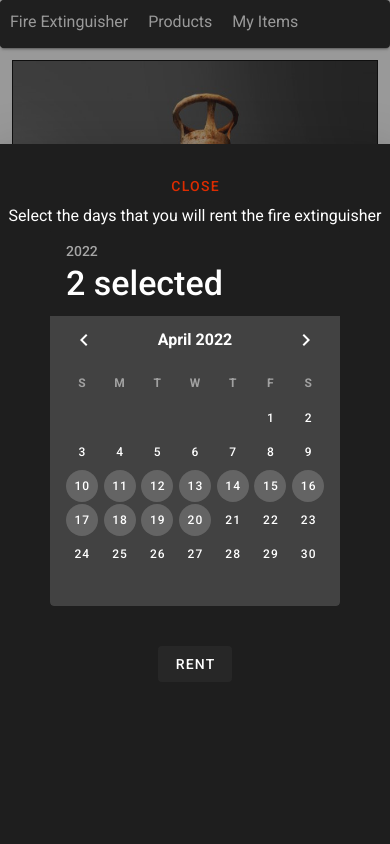
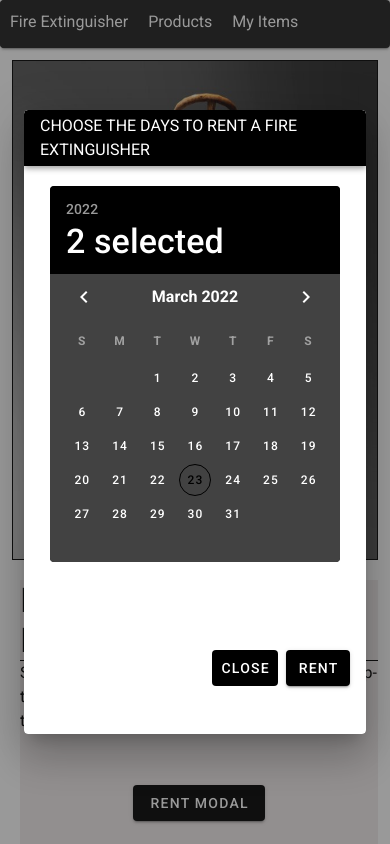
Before and after one commit to ErosBurastero/Fire-Extinguisher, a Nuxt app: page /products/1 in a window 390 px wide. Both pictures are taken after a click on the button "RENT MODAL". Shown: the top 844 px of the page. Built offline with nearby package versions, Linux system fonts and the light colour scheme.

Commit message:
i changed the rent modal btn to improve it, with new styles and responsive design

```diff
--- a/components/RentModal.vue
+++ /dev/null
@@ -1,64 +0,0 @@
-<template>
-  <div class="text-center">
-    <v-bottom-sheet v-model="sheet" inset>
-      <template v-slot:activator="{ on, attrs }">
-        <v-btn color="black" dark v-bind="attrs" v-on="on"> Rent Modal </v-btn>
-      </template>
-      <div class="d-flex justify-center">
-        <v-sheet
-          class="text-center"
-          min-height="300px"
-          height="700px"
-          width="700px"
-        >
-          <v-btn class="mt-6" text color="error" @click="sheet = !sheet">
-            close
-          </v-btn>
-          <div class="">
-            Select the days that you will rent the fire extinguisher
-            <v-row>
-              <v-col class="d-flex justify-center">
-                <v-date-picker v-model="dates" range></v-date-picker>
-              </v-col>
-            </v-row>
-
-            <v-btn
-              @click="
-                () => {
-                  addItem(product.id);
-                  sheet = !sheet;
-                }
-              "
-              class="my-10"
-              depressed
-            >
-              RENT
-            </v-btn>
-          </div>
-        </v-sheet>
-      </div>
-    </v-bottom-sheet>
-  </div>
-</template>
-
-<script>
-import { mapMutations } from "vuex";
-export default {
-  data: () => ({
-    sheet: false,
-    dates: ["2022-04-10", "2022-04-20"],
-  }),
-
-  props: ["product"],
-
-  computed: {
-    dateRangeText() {
-      return this.dates.join(" ~ ");
-    },
-  },
-
-  methods: {
-    ...mapMutations(["addItem"]),
-  },
-};
-</script>
--- /dev/null
+++ b/components/RentModalNew.vue
@@ -0,0 +1,78 @@
+<template>
+  <v-row justify="space-around">
+    <v-col cols="auto">
+      <v-dialog
+        transition="dialog-bottom-transition"
+        max-width="600"
+      >
+        <template v-slot:activator="{ on, attrs }">
+          <v-btn
+            v-bind="attrs"
+            v-on="on"
+            class="black"
+          >RENT MODAL</v-btn>
+        </template>
+        <template v-slot:default="dialog">
+          <v-card class="white">
+            <v-toolbar
+
+              class=" black white--text d-flex justify-center"
+            >CHOOSE THE DAYS TO RENT A FIRE EXTINGUISHER</v-toolbar>
+            <v-card-text>
+               <v-row >
+              <v-col class="d-flex justify-center my-5">
+                <v-date-picker color="black" class="black--text  " v-model="dates" range></v-date-picker>
+              </v-col>
+            </v-row>
+            </v-card-text>
+            <v-card-actions class="justify-end">
+              <v-btn
+                class="white--text black"
+                text
+                @click="dialog.value = false"
+              >Close</v-btn>
+               <v-btn
+              @click="
+                () => {
+                  addItem(product.id);
+                    dialog.value = false
+                }
+              "
+              class="my-10 black"
+
+            >
+              RENT
+            </v-btn>
+            </v-card-actions>
+          </v-card>
+        </template>
+      </v-dialog>
+    </v-col>
+ </v-row>
+</template>
+
+<script>
+import { mapMutations } from "vuex";
+export default {
+  data: () => ({
+    sheet: false,
+    dates: ["", ""],
+  }),
+
+  props: ["product"],
+
+  computed: {
+    dateRangeText() {
+      return this.dates.join(" ~ ");
+    },
+  },
+
+  methods: {
+    ...mapMutations(["addItem"]),
+  },
+};
+</script>
+
+<style>
+
+</style>
--- a/pages/products/_id/index.vue
+++ b/pages/products/_id/index.vue
@@ -11,7 +11,7 @@
         <h1 class="display-1">{{ product.title }}</h1>
         <v-divider class="black"></v-divider>
         <div>{{ product.snippet }}</div>
-        <RentModal :product="product" class="my-10" />
+        <RentModalNew :product="product" class="my-10" />
       </div>
     </div>
     <div class="d-flex flex-wrap justify-center my-10 black--text">
```
Also changed, not shown: components/Hero.vue (line endings or trailing spaces).
